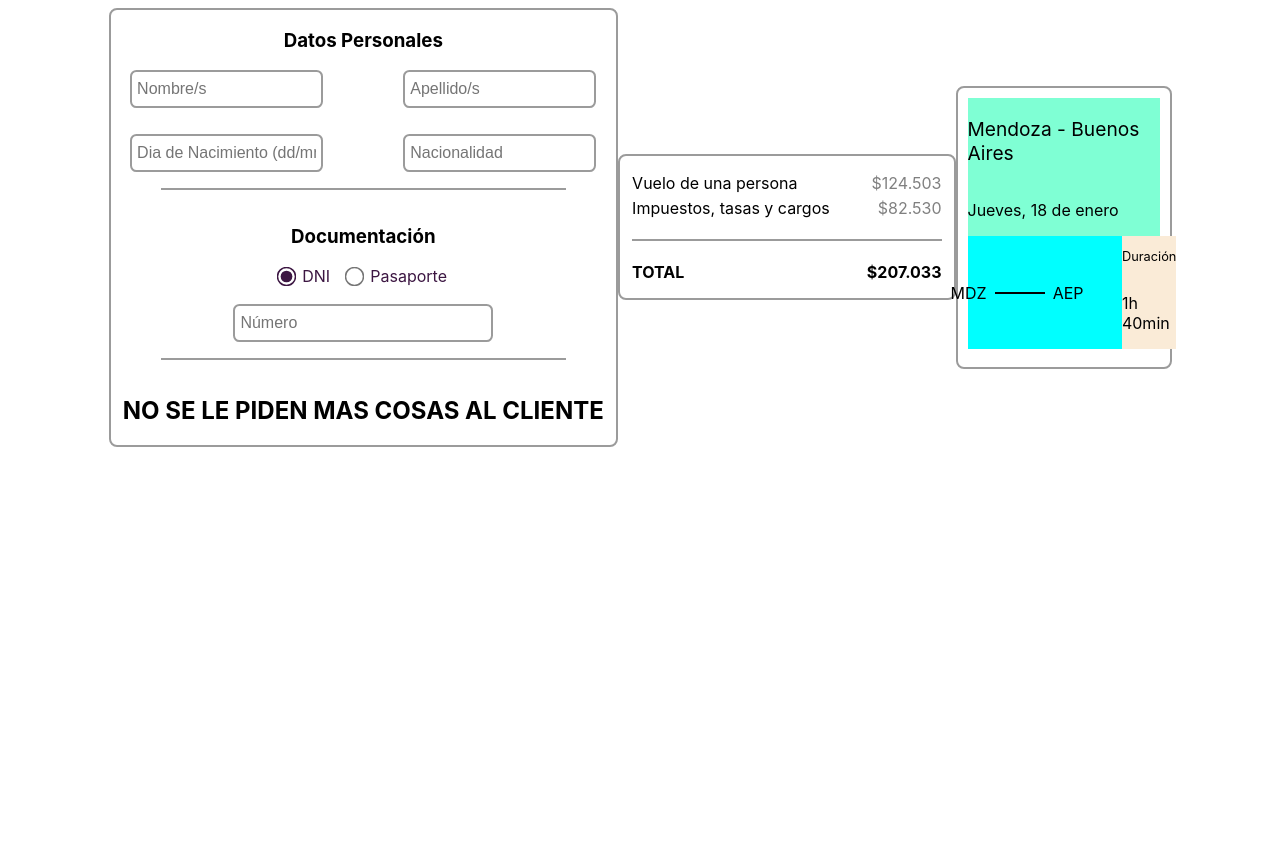
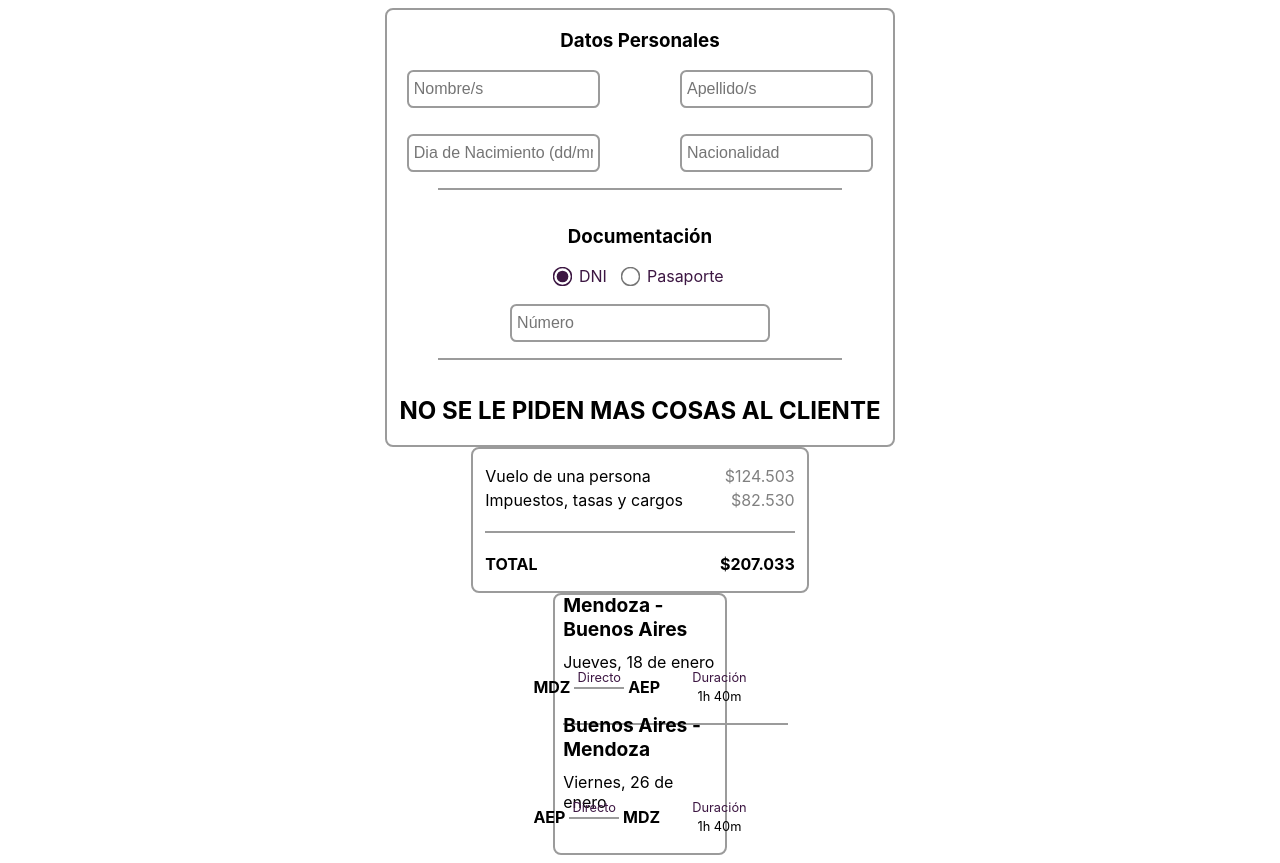
Before and after one commit to andybercich/UASAirlinesFront, a React (Vite) app: page / in a window 1280 px wide. Before the commit the page ends 800 px from the top, so only its background shows below. Built offline with nearby package versions, Linux system fonts and the light colour scheme.

Commit message:
Haciendo retoques

```diff
--- a/src/App.module.css
+++ b/src/App.module.css
@@ -3,4 +3,5 @@
    display: flex;
    justify-content: center;
    align-items: center;
+   flex-direction: column;
 }
--- a/src/components/UI/DetailBuy/DetailBuy.module.css
+++ b/src/components/UI/DetailBuy/DetailBuy.module.css
@@ -4,12 +4,11 @@
   gap: 0.5rem;
   border: rgb(155, 155, 155) 2px solid;
   border-radius: 0.5rem;
-  width: 15vw;
-  padding: 10px;
+  width: 12vw;
+  padding: 8px;
 }
 
 .showDataIda {
-  background-color: aqua;
   width: 100%;
   display: flex;
   justify-content: center;
@@ -18,9 +17,9 @@
 }
 
 .showDataDD {
-  background-color: aquamarine;
   display: flex;
   justify-content: center;
+  height: 7vh;
   width: 100%;
   flex-direction: column;
 }
@@ -31,27 +30,39 @@
 
 .txtDia {
   font-size: 16px;
+  margin-top: -9px;
 }
 
 .showDataAD {
-  background-color: aqua;
   display: flex;
   align-items: center;
   justify-content: center;
+  height: 7vh;
   width: 100%;
-  gap: 3vw;
+  gap: 2.5vw;
+}
+
+.lineContainer {
+  display: flex;
+  flex-direction: column;
+  align-items: center;
+  justify-content: center;
+}
+
+.directo {
+  font-size: 0.8rem;
+  color: #3C1642;
+  margin-bottom: 2px;
 }
 
 .line {
-  display: inline-block;
   width: 50px;
   height: 2px;
-  background-color: #000000;
-  margin: 0 8px;
+  background-color: rgb(155, 155, 155);;
+  margin-bottom: 15px;
 }
 
 .showDuracion {
-  background-color: antiquewhite;
   display: flex;
   justify-content: center;
   align-items: center;
@@ -62,12 +73,29 @@
   display: flex;
   justify-content: center;
   align-items: center;
+  gap: 0.3vw;
 }
 
 .txtDuration {
   font-size: 0.8rem;
+  color: #3C1642;
+  margin-bottom: -9px;
 }
 
 .txtTime {
-  font-size: 1rem;
+  font-size: 0.8rem;
 }
+
+.lineDiv{
+  width: 225px;
+  height: 2px;
+  background-color: rgb(155, 155, 155);
+}
+
+.showDataVuelta{
+  width: 100%;
+  display: flex;
+  justify-content: center;
+  align-items: center;
+  flex-direction: column;
+}
--- a/src/components/UI/DetailBuy/DetailBuy.tsx
+++ b/src/components/UI/DetailBuy/DetailBuy.tsx
@@ -5,28 +5,51 @@ export const DetailBuy = () => {
     <div className={styles.container}>
       <div className={styles.showDataIda}>
         <div className={styles.showDataDD}>
-          <p className={styles.txtDestino}>Mendoza - Buenos Aires</p>
+          <p className={styles.txtDestino}><b>Mendoza - Buenos Aires</b></p>
           <p className={styles.txtDia}>Jueves, 18 de enero</p>
         </div>
 
         <div className={styles.showDataAD}>
-
-            <div className={styles.containerData}>
-
-          <p className={styles.txt}>MDZ</p>
-          <span className={styles.line}></span>
-          <p className={styles.txt}>AEP</p>
+          <div className={styles.containerData}>
+            <p className={styles.txt}><b>MDZ</b></p>
+            <div className={styles.lineContainer}>
+              <span className={styles.directo}>Directo</span>
+              <span className={styles.line}></span>
             </div>
+            <p className={styles.txt}><b>AEP</b></p>
+          </div>
 
           <div className={styles.showDuracion}>
             <p className={styles.txtDuration}>Duración</p>
-            <p className={styles.txtTime}>1h 40min</p>
+            <p className={styles.txtTime}>1h 40m</p>
           </div>
         </div>
       </div>
 
+      <span className={styles.lineDiv}></span>
 
-      <div className={styles.showDataVuelta}></div>
+      <div className={styles.showDataVuelta}>
+      <div className={styles.showDataDD}>
+          <p className={styles.txtDestino}><b>Buenos Aires - Mendoza</b></p>
+          <p className={styles.txtDia}>Viernes, 26 de enero</p>
+        </div>
+
+        <div className={styles.showDataAD}>
+          <div className={styles.containerData}>
+            <p className={styles.txt}><b>AEP</b></p>
+            <div className={styles.lineContainer}>
+              <span className={styles.directo}>Directo</span>
+              <span className={styles.line}></span>
+            </div>
+            <p className={styles.txt}><b>MDZ</b></p>
+          </div>
+
+          <div className={styles.showDuracion}>
+            <p className={styles.txtDuration}>Duración</p>
+            <p className={styles.txtTime}>1h 40m</p>
+          </div>
+        </div>
+      </div>
     </div>
   );
 };
```
